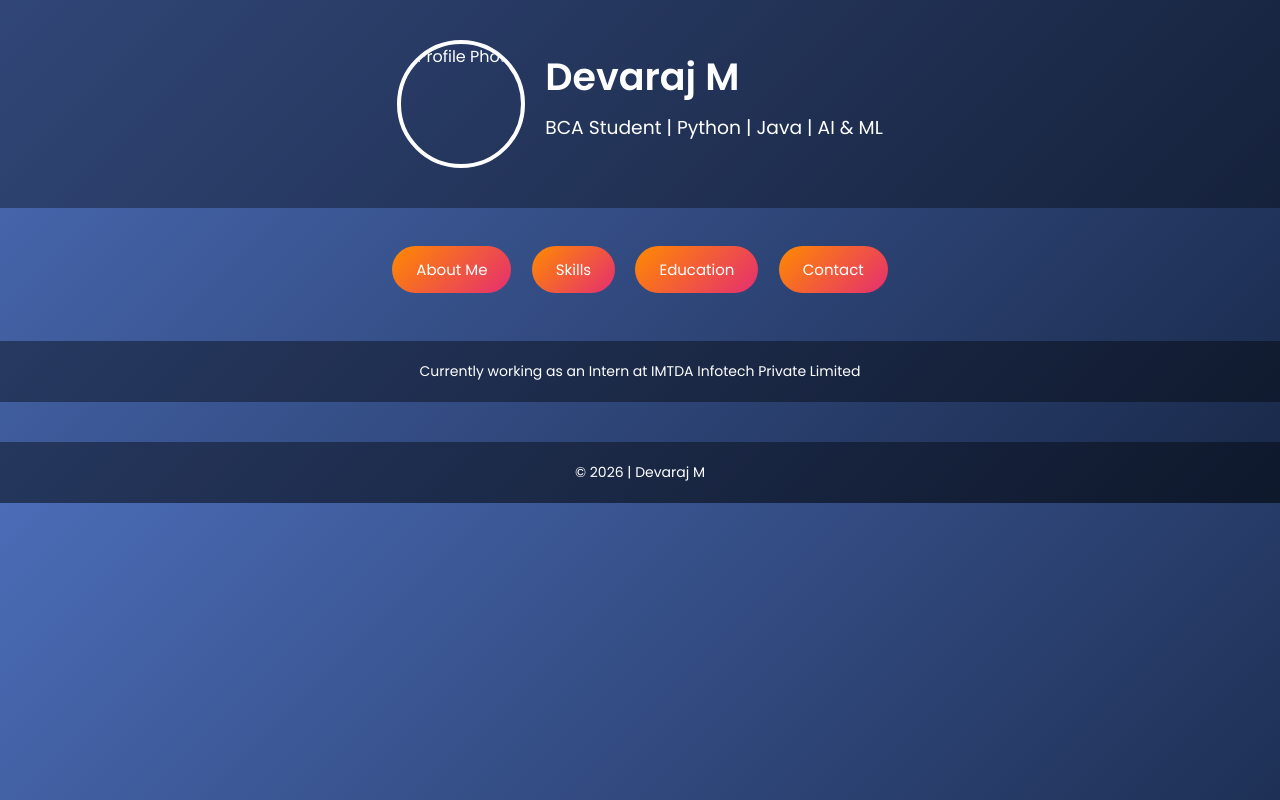
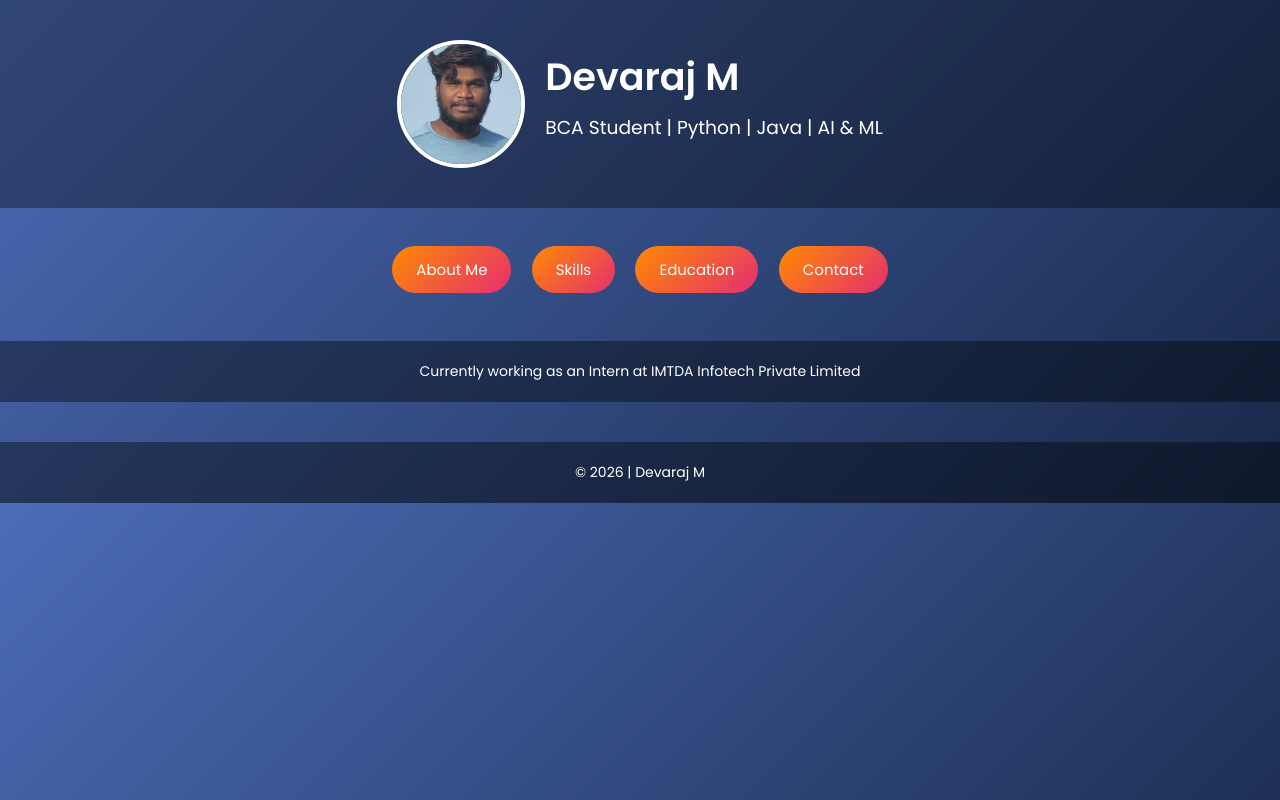
Before and after one commit to devraj842005/resume_page, a plain HTML site: page index.html in a window 1280 px wide. Drawn offline with Linux system fonts and the light colour scheme.

Commit message:
Update index.html

```diff
--- a/index.html
+++ b/index.html
@@ -145,7 +145,7 @@
 <body>
 
 <header>
-    <img src="profile.jpg" alt="Profile Photo">
+    <img src="WhatsApp Image 2026-01-21 at 2.20.33 PM.jpeg" alt="Profile Photo">
     <div>
         <h1>Devaraj M</h1>
         <h3>BCA Student | Python | Java | AI & ML</h3>
```
